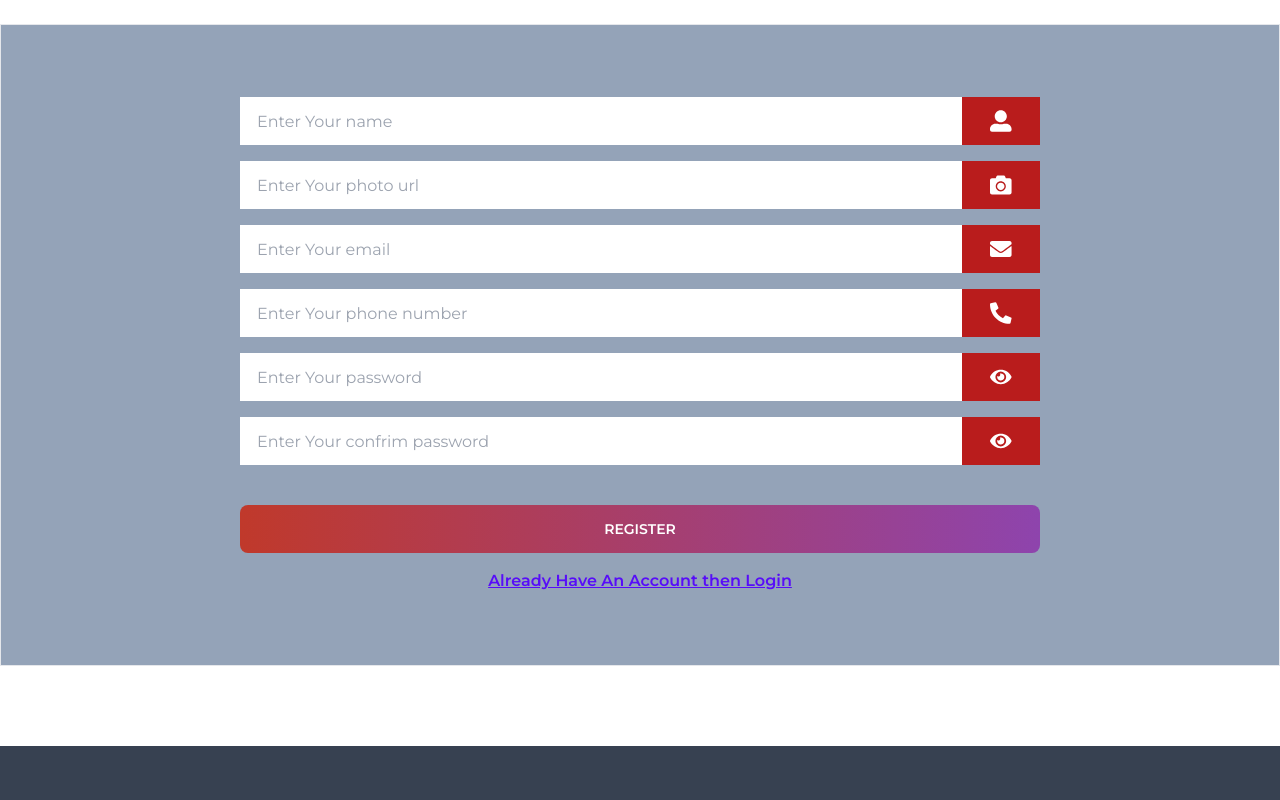
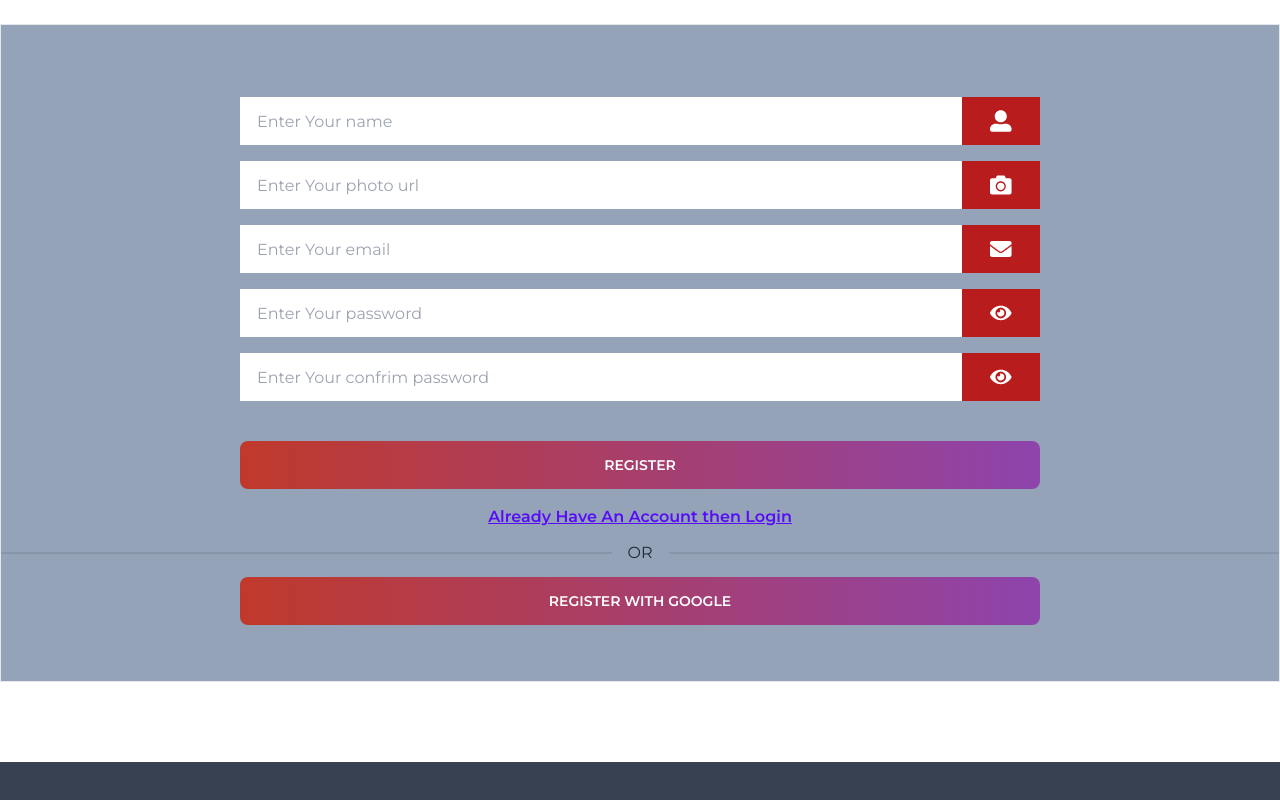
Before and after one commit to Re-zan/Re-zanSchool-Client-side, a React (Vite) app: page /register in a window 1280 px wide. Shown: the part 352-1152 px from the top of the page. Built offline with nearby package versions, Linux system fonts and the light colour scheme; no server answers; a web font is replaced by a local one.

Commit message:
user create in the database

```diff
--- a/src/Pages/LoginPage/Laogin.jsx
+++ b/src/Pages/LoginPage/Laogin.jsx
@@ -5,10 +5,11 @@ import { useState } from "react";
 import useAuth from "../../hooks/useAuth";
 import { Helmet } from "react-helmet-async";
 import { Link } from "react-router-dom";
+import SocialLogIn from "../../components/SocialLogin/SocialLogIn";
 
 const Laogin = () => {
   const { logIn } = useAuth();
-
+  const [error, setError] = useState("");
   const [showPass, setShowPass] = useState(false);
   const {
     register,
@@ -18,12 +19,15 @@ const Laogin = () => {
   } = useForm();
 
   const onSubmit = (data) => {
+    setError("");
     logIn(data.email, data.password)
       .then((result) => {
         console.log(result.user);
         reset();
       })
-      .catch(() => {});
+      .catch((error) => {
+        setError(error.message);
+      });
     console.log(data);
   };
   const handleShowPass = () => {
@@ -93,7 +97,7 @@ const Laogin = () => {
               </p>
             )}
           </div>
-
+          <p className=" text-red-800 text-center py-3">{error}</p>
           <div className=" text-center">
             <button
               className="btn bg_gradient_design text-white border-0 w-[300px] md:w-[600px] lg:w-[800px] mx-auto "
@@ -113,6 +117,8 @@ const Laogin = () => {
             </Link>
           </div>
         </form>
+        <div className="divider">OR</div>
+        <SocialLogIn ForMWhere="Login"></SocialLogIn>
       </div>
     </div>
   );
--- a/src/Pages/Register/Regisert.jsx
+++ b/src/Pages/Register/Regisert.jsx
@@ -10,11 +10,24 @@ import Heading from "../../components/Heading/Heading";
 import { useState } from "react";
 import useAuth from "../../hooks/useAuth";
 import { Helmet } from "react-helmet-async";
-import { Link } from "react-router-dom";
+import { Link, useLocation, useNavigate } from "react-router-dom";
+import SocialLogIn from "../../components/SocialLogin/SocialLogIn";
+
+//register
 const Regisert = () => {
+  //auth
   const { creatUser, profile } = useAuth();
+
+  //location
+  const location = useLocation();
+  const navigate = useNavigate();
+  const from = location.state?.from?.pathname || "/";
+
+  //state
   const [error, setError] = useState("");
   const [showPass, setShowPass] = useState(false);
+
+  //usefrom
   const {
     register,
     formState: { errors },
@@ -22,6 +35,7 @@ const Regisert = () => {
     reset,
   } = useForm();
 
+  //register start
   const onSubmit = (data) => {
     setError("");
     if (data.password !== data.confrim_password) {
@@ -30,12 +44,34 @@ const Regisert = () => {
       creatUser(data.email, data.password)
         .then((result) => {
           const user = result.user;
-          console.log(result);
-          reset();
+
           profile(user, data.name, data.photo);
+          const userData = {
+            name: data.name,
+            email: user.email,
+            number: data.number,
+            photo: data.photo,
+            password: data.password,
+          };
+
+          fetch("http://localhost:5000/users", {
+            method: "POST",
+            headers: {
+              "content-type": "application/json",
+            },
+            body: JSON.stringify(userData),
+          })
+            .then(() => {
+              reset();
+              navigate(from, { replace: true });
+            })
+            .catch((error) => {
+              console.log(error);
+            });
         })
         .catch((error) => {
-          setError(error.meassage);
+          console.log(error);
+          setError(error.message);
         });
     }
   };
@@ -106,7 +142,7 @@ const Regisert = () => {
             )}
           </div>
           {/* phone number  */}
-          <div className="form-control w-full my-4">
+          {/* <div className="form-control w-full my-4">
             <div className=" flex items-center justify-evenly bg-red-700 w-[300px] md:w-[600px] lg:w-[800px] mx-auto">
               <input
                 type="number"
@@ -114,7 +150,7 @@ const Regisert = () => {
                 className="input rounded-none w-full "
                 {...register("number", {
                   required: true,
-                  minLength: 11,
+                  maxLength: 11,
                   pattern:
                     /^\+?\d{1,3}[-.\s]?\(?\d{1,3}\)?[-.\s]?\d{1,4}[-.\s]?\d{1,4}[-.\s]?\d{1,9}$/,
                 })}
@@ -126,9 +162,9 @@ const Regisert = () => {
                 This feild cann't be empty
               </p>
             )}
-            {errors.number?.type === "minLength" && (
+            {errors.number?.type === "maxLength" && (
               <p className=" text-red-800 text-center py-3">
-                Phone Number is less than 11 characters
+                Phone Number must be in 11 characters
               </p>
             )}
             {errors.number?.type === "pattern" && (
@@ -136,7 +172,7 @@ const Regisert = () => {
                 Phone Number must be validated
               </p>
             )}
-          </div>
+          </div> */}
           {/* pasword  */}
           <div className="form-control w-full my-4">
             <div className=" flex items-center justify-evenly bg-red-700 w-[300px] md:w-[600px] lg:w-[800px] mx-auto">
@@ -192,9 +228,8 @@ const Regisert = () => {
                 This feild cann't be empty
               </p>
             )}
-            <p className=" text-red-800 text-center py-3">{error}</p>
           </div>
-
+          <p className=" text-red-800 text-center py-3">{error}</p>
           <div className=" text-center">
             <button
               className="btn bg_gradient_design text-white border-0 w-[300px] md:w-[600px] lg:w-[800px] mx-auto "
@@ -214,6 +249,8 @@ const Regisert = () => {
             </Link>
           </div>
         </form>
+        <div className="divider">OR</div>
+        <SocialLogIn ForMWhere="Register "></SocialLogIn>
       </div>
     </div>
   );
--- a/src/Routers/PrivateRoute.jsx
+++ b/src/Routers/PrivateRoute.jsx
@@ -1,9 +1,10 @@
-import { Navigate } from "react-router-dom";
+import { Navigate, useLocation } from "react-router-dom";
 import useAuth from "../hooks/useAuth";
 
 const PrivateRoute = ({ children }) => {
   const { user, loader } = useAuth();
-
+  const location = useLocation();
+  console.log(location);
   if (user) {
     return children;
   }
@@ -19,7 +20,7 @@ const PrivateRoute = ({ children }) => {
       </>
     );
   }
-  return <Navigate to="/login"></Navigate>;
+  return <Navigate to="/login" replace state={{ from: location }}></Navigate>;
 };
 
 export default PrivateRoute;
--- a/src/Routers/Routes.jsx
+++ b/src/Routers/Routes.jsx
@@ -4,7 +4,6 @@ import Home from "../Pages/Home/Home";
 import Instructors from "../Pages/Instructors/Instructors";
 import OurClasses from "../Pages/OurClasses/OurClasses";
 import Login from "../Pages/LoginPage/Laogin";
-import PrivateRoute from "./PrivateRoute";
 import Regisert from "../Pages/Register/Regisert";
 
 const router = createBrowserRouter([
@@ -18,11 +17,7 @@ const router = createBrowserRouter([
       },
       {
         path: "instructors",
-        element: (
-          <PrivateRoute>
-            <Instructors></Instructors>
-          </PrivateRoute>
-        ),
+        element: <Instructors></Instructors>,
       },
       {
         path: "our-classes",
--- a/src/components/Header/Header.jsx
+++ b/src/components/Header/Header.jsx
@@ -89,13 +89,26 @@ const Header = () => {
                 Dashboard
               </li>
             </NavLink>
+            <div className="dropdown dropdown-end z-50">
+              <label tabIndex={0} className="btn btn-ghost btn-circle avatar">
+                <div className="w-10 rounded-full">
+                  <img src={user?.photoURL} />
+                </div>
+              </label>
+              <ul
+                tabIndex={0}
+                className="menu menu-sm dropdown-content mt-3 p-2 shadow bg-base-100 rounded-box w-52"
+              >
+                <li>
                   <button
-              to="/login"
                     className="btn bg_gradient_design text-white "
                     onClick={handleLogout}
                   >
                     logout
                   </button>
+                </li>
+              </ul>
+            </div>
           </>
         ) : (
           <>
--- /dev/null
+++ b/src/components/SocialLogin/SocialLogIn.jsx
@@ -0,0 +1,40 @@
+import useAuth from "../../hooks/useAuth";
+import { useLocation, useNavigate } from "react-router-dom";
+
+const SocialLogIn = ({ ForMWhere }) => {
+  const { googleLogin } = useAuth();
+  //location
+  const location = useLocation();
+  const navigate = useNavigate();
+  const from = location.state?.from?.pathname || "/";
+  const handleGoogle = () => {
+    googleLogin()
+      .then((result) => {
+        const user = result.user;
+        const userData = { name: user.displayName, email: user.email };
+        fetch("http://localhost:5000/users", {
+          method: "POST",
+          headers: {
+            "content-type": "application/json",
+          },
+          body: JSON.stringify(userData),
+        }).then(() => {
+          navigate(from, { replace: true });
+        });
+      })
+      .catch(() => {});
+  };
+  return (
+    <div className=" text-center">
+      <button
+        className="btn bg_gradient_design text-white border-0 w-[300px] md:w-[600px] lg:w-[800px] mx-auto "
+        type="submit"
+        onClick={handleGoogle}
+      >
+        {ForMWhere} With Google
+      </button>
+    </div>
+  );
+};
+
+export default SocialLogIn;
--- a/src/providers/AuthProviders.jsx
+++ b/src/providers/AuthProviders.jsx
@@ -27,7 +27,6 @@ const AuthProviders = ({ children }) => {
 
   //login
   const logIn = (email, password) => {
-    setLoader(true);
     return signInWithEmailAndPassword(auth, email, password);
   };
 
```
Lines whose indentation alone changed are shown as unchanged.
